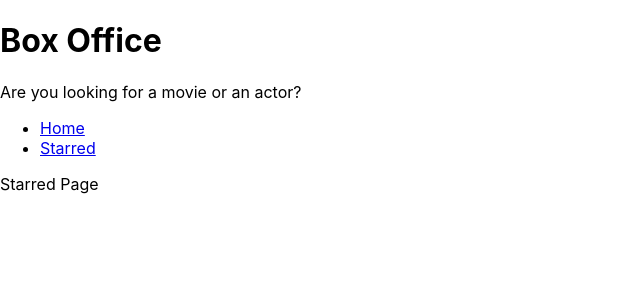
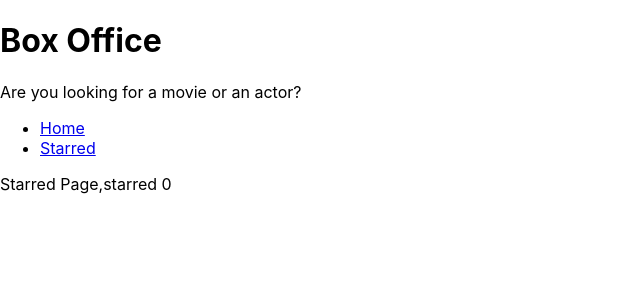
Before and after one commit to ParinShah2312/Box-Office-App, a React (Create React App) app: page /starred in a window 1280 px wide. Shown: the top 300 px of the page, without its empty margins (0-640 px from the left). Built offline with nearby package versions, Linux system fonts and the light colour scheme.

Commit message:
moved star show logic to new file

```diff
--- /dev/null
+++ b/src/components/lib/useStarredShows.js
@@ -0,0 +1,29 @@
+import { useReducer, useEffect } from 'react';
+
+const usePersistedReducer = (reducer, initialState, localStorageKey) => {
+  const [state, dispatch] = useReducer(reducer, initialState, initial => {
+    const persistedValue = localStorage.getItem(localStorageKey);
+
+    return persistedValue ? JSON.parse(persistedValue) : initial;
+  });
+  useEffect(() => {
+    localStorage.setItem(localStorageKey, JSON.stringify(state));
+  }, [state, localStorageKey]);
+
+  return [state, dispatch];
+};
+
+const starredShowsReducer = (currenStarred, action) => {
+  switch (action.type) {
+    case 'STAR':
+      return currenStarred.concat(action.showId);
+    case 'UNSTAR':
+      return currenStarred.filter(showId => showId !== action.showId);
+    default:
+      return currenStarred;
+  }
+};
+
+export const useStarredShows = () => {
+  return usePersistedReducer(starredShowsReducer, [], 'starredShows');
+};
--- a/src/components/shows/ShowCard.jsx
+++ b/src/components/shows/ShowCard.jsx
@@ -1,4 +1,4 @@
-const ShowCard = ({ name, image, id, summary, onStarMeClick }) => {
+const ShowCard = ({ name, image, id, summary, onStarMeClick, isStarred }) => {
   const summaryStripped = summary
     ? summary.split(' ').slice(0, 10).join(' ').replace(/<.+?>/g, '')
     : 'No Description';
@@ -18,7 +18,7 @@
           Read More
         </a>
         <button type="button" onClick={() => onStarMeClick(id)}>
-          Star me
+          {isStarred ? 'Unstar Me' : 'Star Me'}
         </button>
       </div>
     </div>
--- a/src/components/shows/ShowGrid.jsx
+++ b/src/components/shows/ShowGrid.jsx
@@ -1,36 +1,8 @@
-import { useReducer, useEffect } from 'react';
+import { useStarredShows } from '../lib/useStarredShows';
 import ShowCard from './ShowCard';
 
-const usePersistedReducer = (reducer, initialState, localStorageKey) => {
-  const [state, dispatch] = useReducer(reducer, initialState, initial => {
-    const persistedValue = localStorage.getItem(localStorageKey);
-
-    return persistedValue ? JSON.parse(persistedValue) : initial;
-  });
-  useEffect(() => {
-    localStorage.setItem(localStorageKey, JSON.stringify(state));
-  }, [state, localStorageKey]);
-
-  return [state, dispatch];
-};
-
-const starredShowsReducer = (currenStarred, action) => {
-  switch (action.type) {
-    case 'STAR':
-      return currenStarred.concat(action.showId);
-    case 'UNSTAR':
-      return currenStarred.filter(showId => showId !== action.showId);
-    default:
-      return currenStarred;
-  }
-};
-
 const ShowGrid = ({ shows }) => {
-  const [starredShows, dispatchStarrred] = usePersistedReducer(
-    starredShowsReducer,
-    [],
-    'starredShows'
-  );
+  const [starredShows, dispatchStarrred] = useStarredShows();
 
   const onStarMeClick = showId => {
     const isStarred = starredShows.includes(showId);
@@ -52,6 +24,7 @@
           image={data.show.image ? data.show.image.medium : 'not-found.png'}
           summary={data.show.summary}
           onStarMeClick={onStarMeClick}
+          isStarred={starredShows.includes(data.show.id)}
         />
       ))}
     </div>
--- a/src/pages/Starred.jsx
+++ b/src/pages/Starred.jsx
@@ -1,5 +1,8 @@
+import { useStarredShows } from '../components/lib/useStarredShows';
+
 const Starred = () => {
-  return <div>Starred Page</div>;
+  const [starredShows] = useStarredShows();
+  return <div>Starred Page,starred {starredShows.length}</div>;
 };
 
 export default Starred;
```
